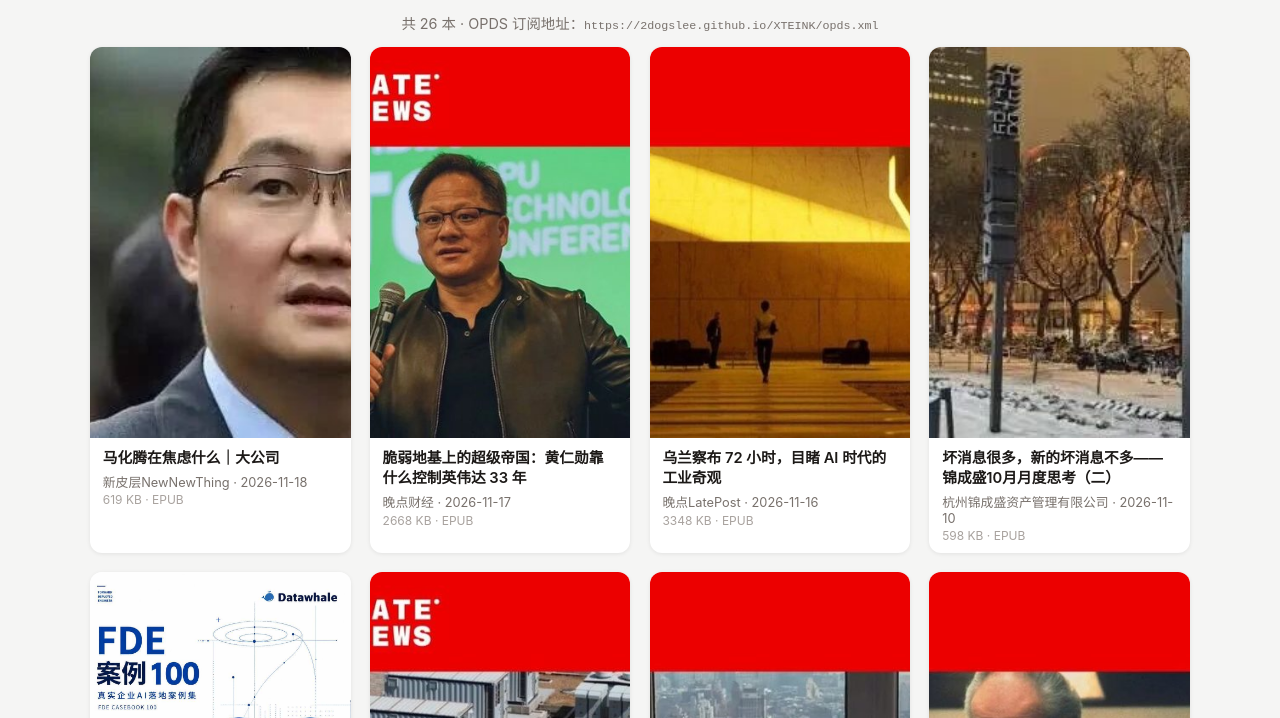
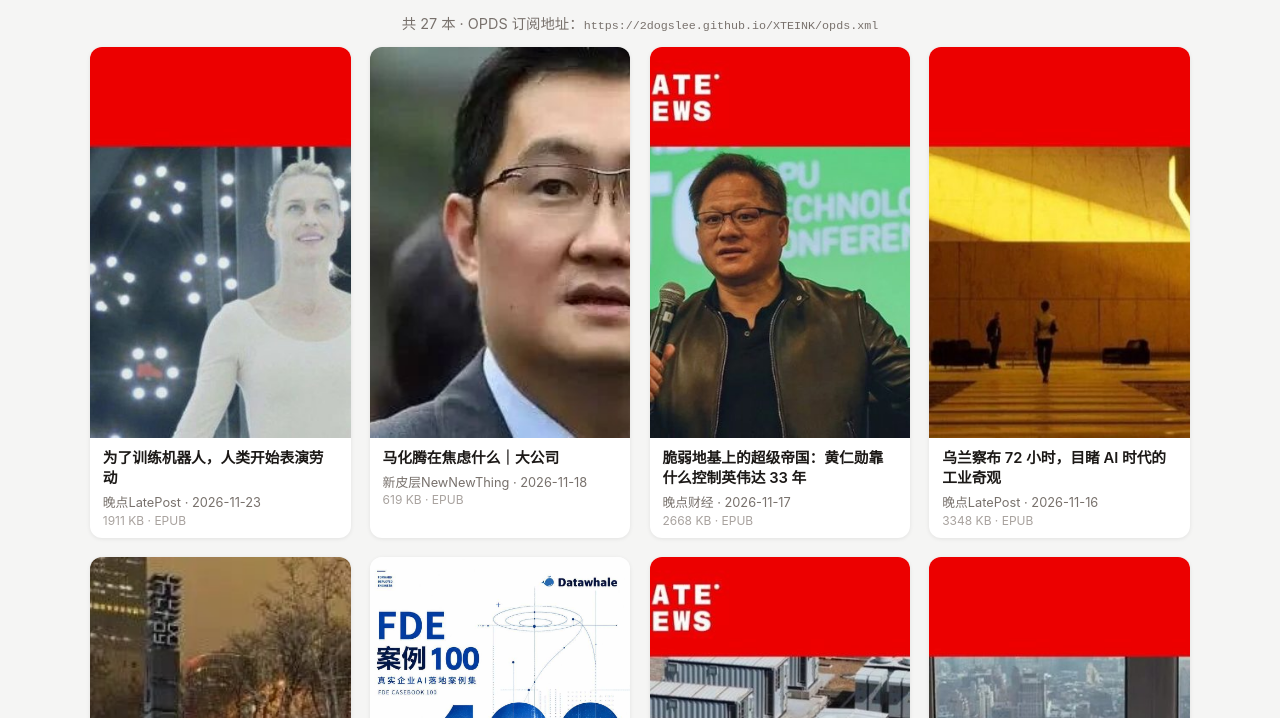
Before and after one commit to 2DogsLee/XTEINK, a plain HTML site: page index.html in a window 1280 px wide. Shown: the part 82-800 px from the top of the page. Drawn offline with Linux system fonts and the light colour scheme.

Commit message:
chore: 重建目录

```diff
--- a/index.html
+++ b/index.html
@@ -17,8 +17,16 @@ p.hint{text-align:center;color:#78716c;font-size:.9em;}
 .size{font-size:.75em;color:#a8a29e;margin-top:.15em;}
 </style></head><body>
 <h1>📚 XTEINK 书库</h1>
-<p class="hint">共 26 本 · OPDS 订阅地址：<code>https://2dogslee.github.io/XTEINK/opds.xml</code></p>
+<p class="hint">共 27 本 · OPDS 订阅地址：<code>https://2dogslee.github.io/XTEINK/opds.xml</code></p>
 <div class="grid">
+    <div class="card">
+      <a href="books/%E6%99%9A%E7%82%B9LatePost-%E4%B8%BA%E4%BA%86%E8%AE%AD%E7%BB%83%E6%9C%BA%E5%99%A8%E4%BA%BA%EF%BC%8C%E4%BA%BA%E7%B1%BB%E5%BC%80%E5%A7%8B%E8%A1%A8%E6%BC%94%E5%8A%B3%E5%8A%A8.epub"><img src="covers/c9775e5522a9.jpg"/></a>
+      <div class="info">
+        <div class="title"><a href="books/%E6%99%9A%E7%82%B9LatePost-%E4%B8%BA%E4%BA%86%E8%AE%AD%E7%BB%83%E6%9C%BA%E5%99%A8%E4%BA%BA%EF%BC%8C%E4%BA%BA%E7%B1%BB%E5%BC%80%E5%A7%8B%E8%A1%A8%E6%BC%94%E5%8A%B3%E5%8A%A8.epub">为了训练机器人，人类开始表演劳动</a></div>
+        <div class="author">晚点LatePost · 2026-11-23</div>
+        <div class="size">1911 KB · EPUB</div>
+      </div>
+    </div>
     <div class="card">
       <a href="books/%E6%96%B0%E7%9A%AE%E5%B1%82NewNewThing-%E9%A9%AC%E5%8C%96%E8%85%BE%E5%9C%A8%E7%84%A6%E8%99%91%E4%BB%80%E4%B9%88%EF%BD%9C%E5%A4%A7%E5%85%AC%E5%8F%B8.epub"><img src="covers/b1f5be722529.jpg"/></a>
       <div class="info">
```
Also changed, not shown: opds.xml (+13 -1 lines), covers/c9775e5522a9.jpg (added).
